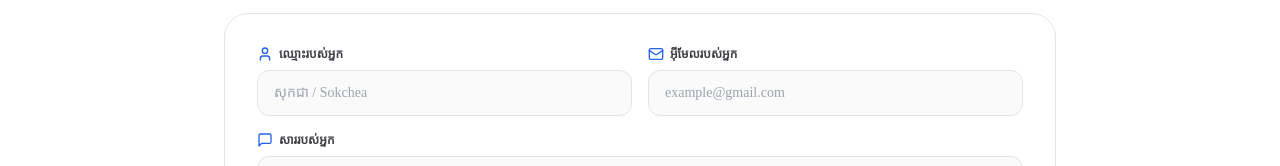
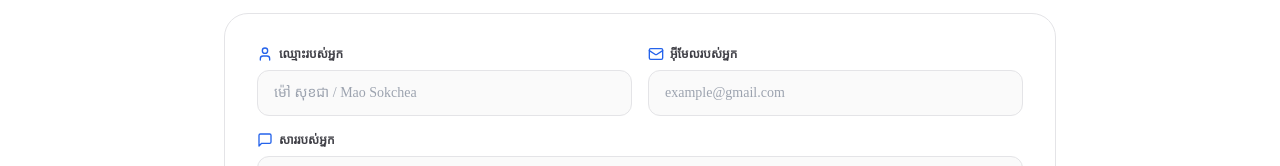
Before and after one commit to Maosokchea1/My_ProfolioSokchea, a React (Create React App) app: page / in a window 1280 px wide. Shown: the part 4792-4958 px from the top of the page. Built offline with nearby package versions, Linux system fonts and the light colour scheme; a web font is replaced by a local one.

Commit message:
Update all code style new

```diff
--- a/src/data/khmer.js
+++ b/src/data/khmer.js
@@ -41,7 +41,7 @@ export const km = {
     subtitle: "មានសំណួរ ចង់ពិភាក្សាគម្រោង ឬចង់សហការការងារ? ផ្ញើសារមកខ្ញុំបានគ្រប់ពេល!",
     successMessage: "សាររបស់អ្នកត្រូវបានបញ្ជូនដោយជោគជ័យទៅកាន់ Telegram! អរគុណ។",
     nameLabel: "ឈ្មោះរបស់អ្នក",
-    namePlaceholder: "សុកជា / Sokchea",
+    namePlaceholder: "ម៉ៅ សុខជា / Mao Sokchea",
     emailLabel: "អ៊ីមែលរបស់អ្នក",
     emailPlaceholder: "example@gmail.com",
     messageLabel: "សាររបស់អ្នក",
```
